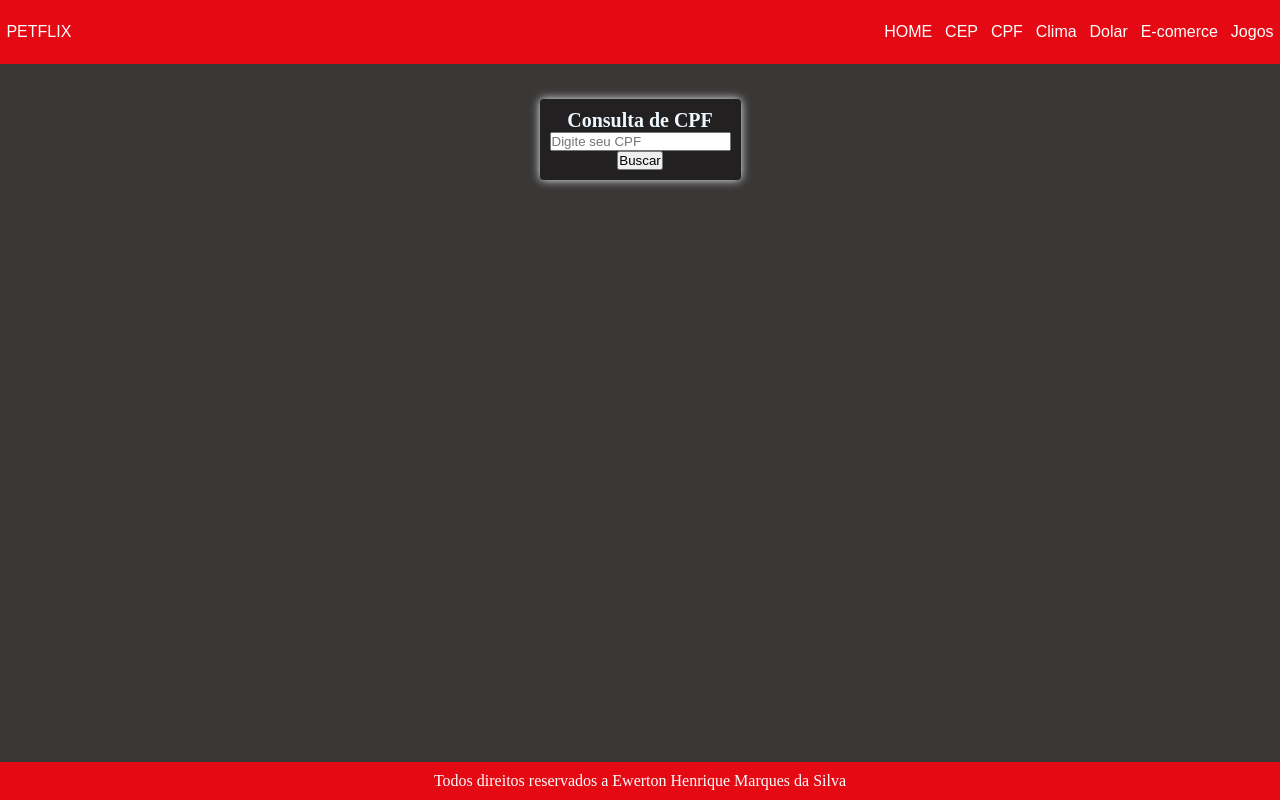
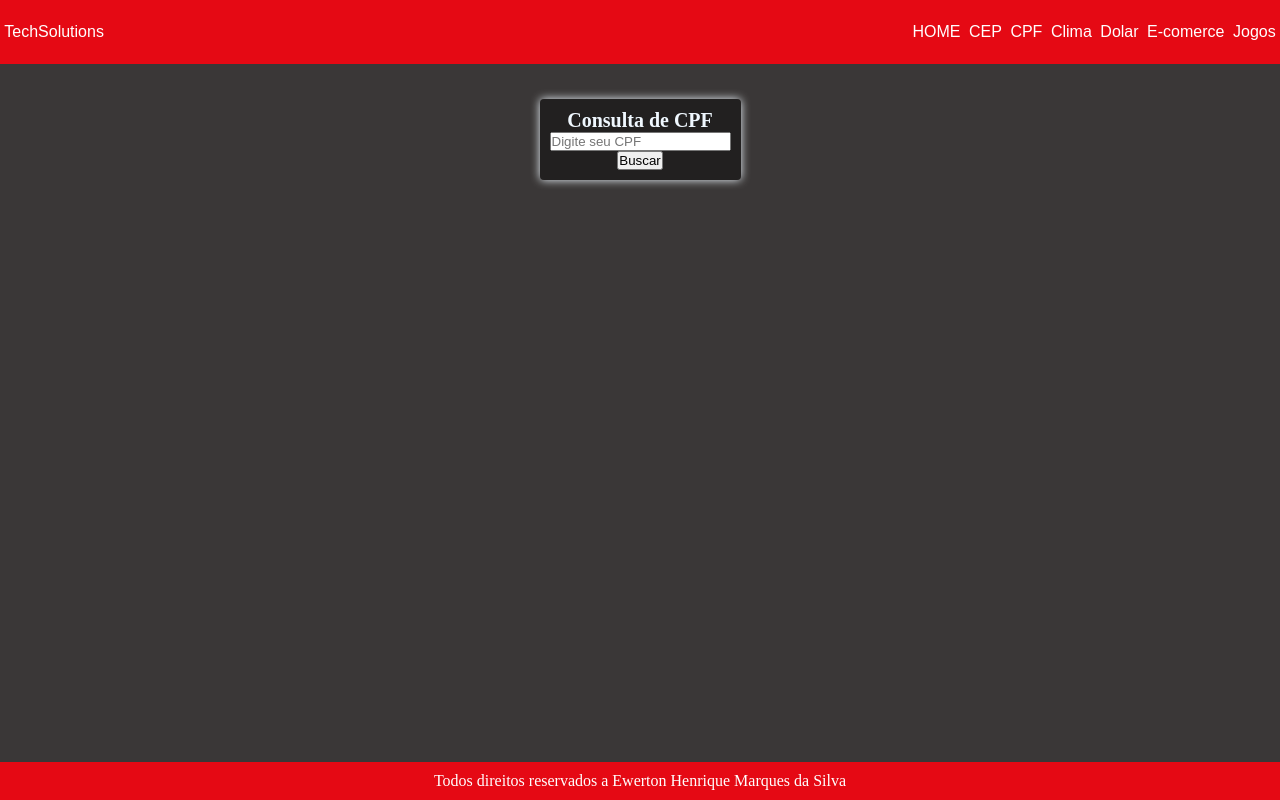
Before and after one commit to Ton44131/Projeto-API-3.0, a plain HTML site: page CPF.html in a window 1280 px wide. Drawn offline with Linux system fonts and the light colour scheme; files whose address does not match are found by name.

Commit message:
Update CPF.html

```diff
--- a/CPF.html
+++ b/CPF.html
@@ -16,7 +16,7 @@
 <body>
     <header>
         <nav class="navbar">
-            <a class="logo">PETFLIX</a>
+            <a class="logo">TechSolutions</a>
             <a class="espaco1" href="index.html">HOME</a>
             <a class = 'espaco2' href="CEP.html">CEP</a>
             <a class = 'espaco2' href="CPF.html">CPF</a>
```
